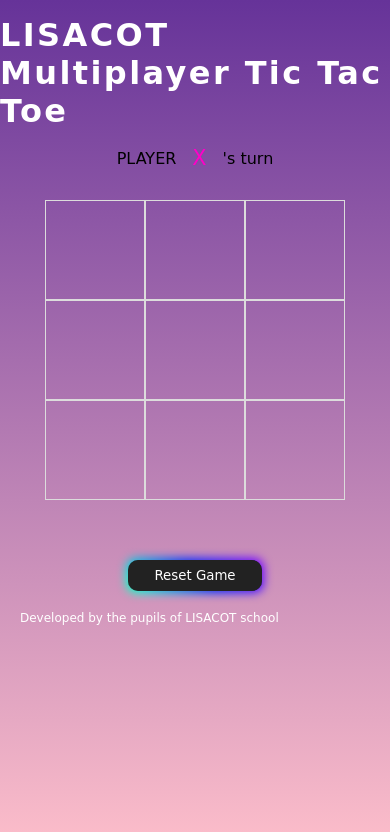
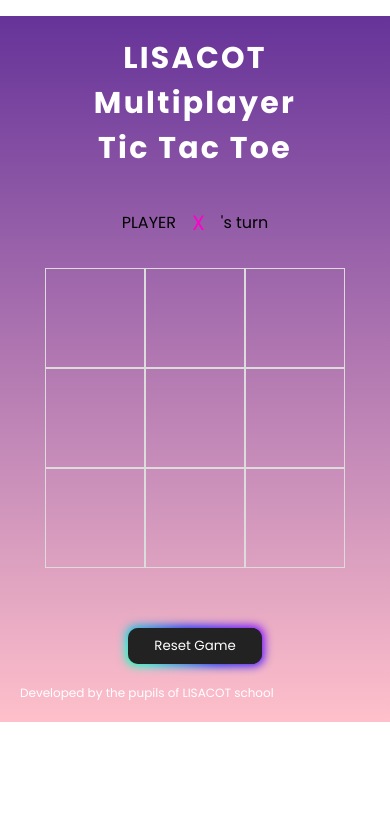
Before and after one commit to Victor-TechHub/lisacot-tictactoe, a plain HTML site: page index.html in a window 390 px wide. Shown: the top 832 px of the page. Drawn offline with Linux system fonts and the light colour scheme.

Commit message:
second commit

```diff
--- a/index.html
+++ b/index.html
@@ -6,13 +6,20 @@
     <meta name="viewport" content="width=device-width, initial-scale=1.0">
     <title>LISACOT | Tic Tac Toe</title>
     <link rel="stylesheet" href="style.css">
+    <link rel="preconnect" href="https://fonts.googleapis.com">
+    <link rel="preconnect" href="https://fonts.gstatic.com" crossorigin>
+    <link
+        href="https://fonts.googleapis.com/css2?family=Poppins:ital,wght@0,100;0,200;0,300;0,400;0,500;0,600;0,700;0,800;0,900;1,100;1,200;1,300;1,400;1,500;1,600;1,700;1,800;1,900&display=swap"
+        rel="stylesheet">
     <script src="./main.js" defer></script>
 </head>
 
 <body>
+    <main>
+
         <header>
             <h1>
-            LISACOT Multiplayer Tic Tac Toe
+                LISACOT Multiplayer <br />Tic Tac Toe
             </h1>
         </header>
         <section class="next-player">
@@ -39,6 +46,7 @@
             <div>Developed by the pupils of LISACOT school</div>
             <div>@2024</div>
         </footer>
+    </main>
 </body>
 
 </html>
--- a/style.css
+++ b/style.css
@@ -2,12 +2,20 @@
     margin: 0;
     padding: 0;
     box-sizing: border-box;
-    font-family: cursive;
+    font-family: Poppins, sans-serif;
 }
 
 body {
-    background: linear-gradient(rebeccapurple, pink);
-    height: 100dvh;
+  width: 100dvw;
+   main {
+     background: linear-gradient(rebeccapurple, pink);
+     height: auto;
+     width: 100dvw;
+
+       @media only screen and (max-width: 500px) {
+      width: 100%;
+    }
+   }
 }
 
 header {
@@ -18,6 +26,11 @@ header {
     letter-spacing: 0.15em;
     /* color: transparent;
     -::webkit-text-stroke: white; */
+    @media only screen and (max-width: 500px) {
+      text-align: center;
+      padding: 20px;
+      font-size: 15px
+    }
 }
 
 footer {
@@ -28,7 +41,7 @@ footer {
   padding: 20px;
   width: 600px;
   color: white;
-  font-size: 12px
+  font-size: 12px;
 }
 
 section {
```
Lines whose indentation alone changed are shown as unchanged.
